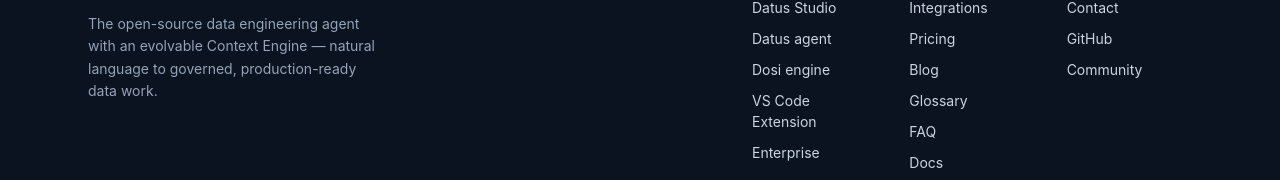
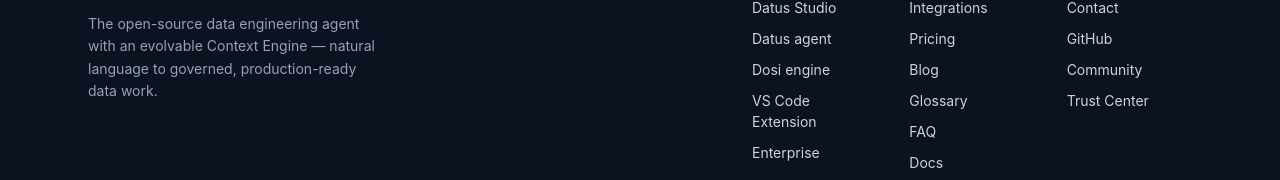
Before and after one commit to Datus-ai/Datus-website, a React (Vite) app: page / in a window 1280 px wide. Shown: the part 6568-6748 px from the top of the page. Built offline with nearby package versions, Linux system fonts and the light colour scheme; no server answers.

Commit message:
footer: link the Trust Center under Company (#89)

```diff
--- a/src/components/Footer.tsx
+++ b/src/components/Footer.tsx
@@ -66,6 +66,15 @@
                   {t.community}
                 </a>
               </li>
+              <li>
+                <a
+                  href="https://app.vanta.com/datus.ai/trust/z81fqjt8aou1i94kudbjj"
+                  target="_blank"
+                  rel="noopener noreferrer"
+                >
+                  {t.trustCenter}
+                </a>
+              </li>
             </ul>
           </div>
         </nav>
--- a/src/i18n/ui.ts
+++ b/src/i18n/ui.ts
@@ -41,6 +41,7 @@
     contact: string;
     github: string;
     community: string;
+    trustCenter: string;
     rights: string;
   };
   products: {
@@ -171,6 +172,7 @@
       contact: "Contact",
       github: "GitHub",
       community: "Community",
+      trustCenter: "Trust Center",
       rights: "DatusAI, Inc.",
     },
     products: {
@@ -298,6 +300,7 @@
       contact: "联系我们",
       github: "GitHub",
       community: "社区",
+      trustCenter: "信任中心",
       rights: "DatusAI, Inc.",
     },
     products: {
```
